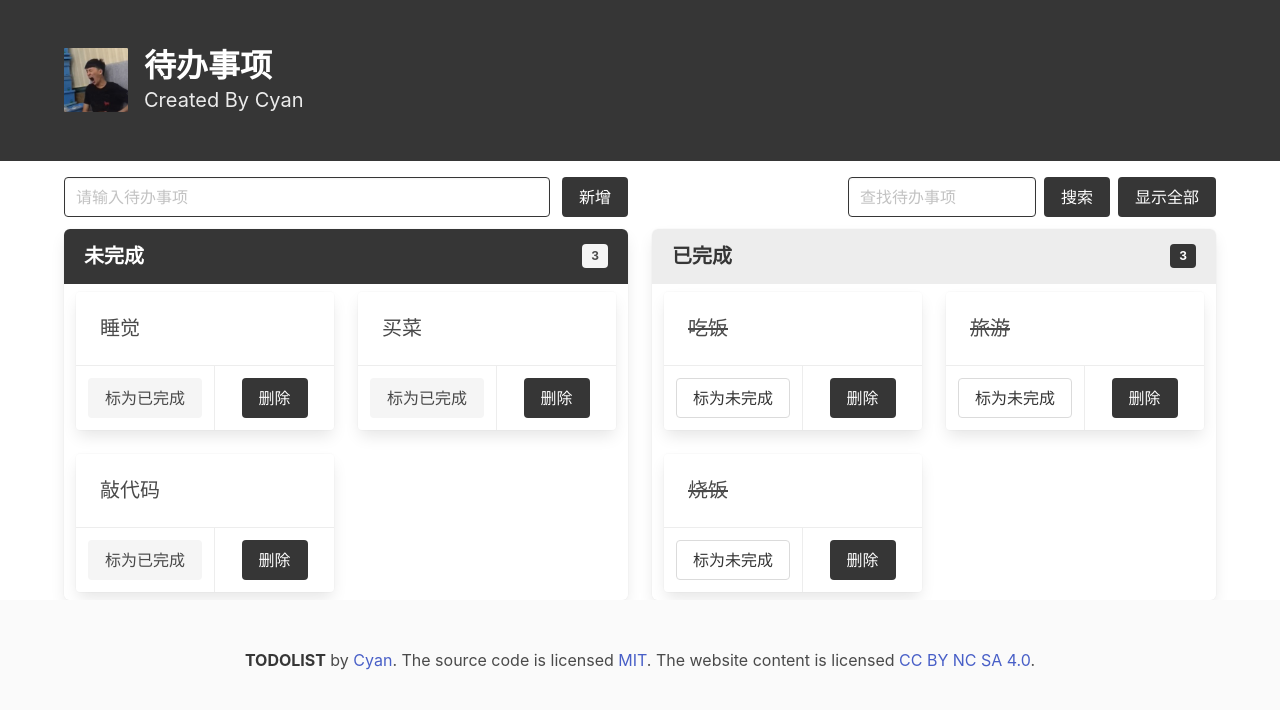
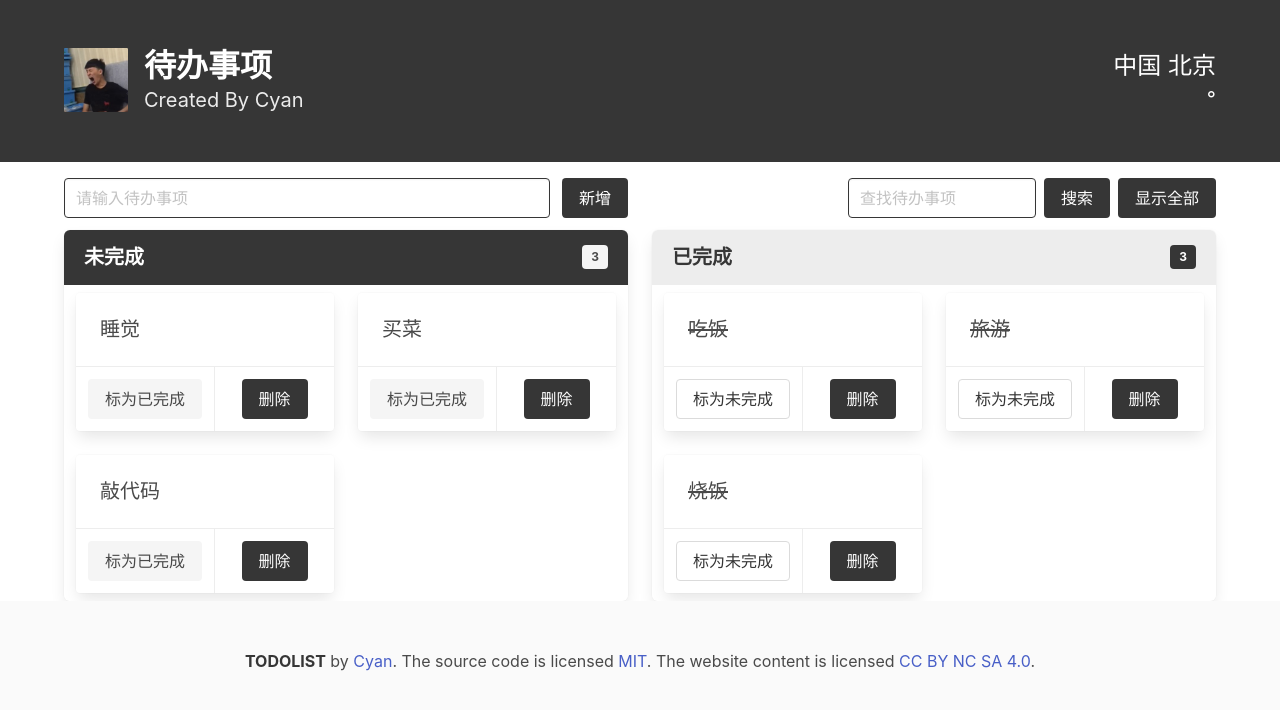
Before and after one commit to cyan-code/todo-list, a Vue app: page / in a window 1280 px wide. Shown: the top 710 px of the page. Built offline with nearby package versions, Linux system fonts and the light colour scheme; no server answers.

Commit message:
feat: 新增天气预报

```diff
--- a/package.json
+++ b/package.json
@@ -10,6 +10,7 @@
   },
   "dependencies": {
     "animate.css": "^4.1.1",
+    "axios": "^0.21.1",
     "bulma": "^0.9.2",
     "core-js": "^3.6.5",
     "vue": "^2.6.11"
--- a/src/App.vue
+++ b/src/App.vue
@@ -1,6 +1,6 @@
 <template>
   <div id="app">
-    <Header />
+    <Header/>
     <Search
       @emitAddNewTodo="addNewTodos"
       @emitsetSearchTxt="setSearchTxt"
@@ -72,6 +72,7 @@ export default {
     todoToBeDelId: '', // 当点击删除后，待删除的todo的id
     isSuccessModalAnimate: '',
     searchTxt: '',
+    weatherInfo: ''
     // showSearchResult: false
   }
   },
@@ -143,6 +144,15 @@ export default {
     document.addEventListener('gesturestart', function (event) {
       event.preventDefault()
   })
+  },
+  created() {
+    this.$http.getWeather()
+      .then(res => {
+        this.weatherInfo = res
+        this.$myBus.$emit('sendWeather' , {weatherInfo: this.weatherInfo})
+      })
+      .catch(err => {console.log(err);})
+
   }
 }
 </script>
--- a/src/components/Header.vue
+++ b/src/components/Header.vue
@@ -5,7 +5,7 @@
       <div class="hero-body">
         <div class="container">
           <div class="columns">
-            <div class="column is-flex">
+            <div class="column is-flex is-6">
               <figure class="image is-64x64 mr-4">
                 <img src="../assets/ztw.jpg" alt="ZTW">
               </figure>
@@ -18,6 +18,9 @@
                 </p>
               </div>
             </div>
+            <div class="column is-4 is-offset-2">
+              <Weather />
+            </div>
           </div>
         </div>
 
@@ -27,8 +30,12 @@
 </template>
 
 <script>
+import Weather from './Weather'
 export default {
-  name: 'Header'
+  name: 'Header',
+  components: {
+    Weather
+  }
 }
 </script>
 
--- /dev/null
+++ b/src/components/Weather.vue
@@ -0,0 +1,38 @@
+<template>
+  <div>
+    <div class="weather is-size-4">{{countryName}} {{cityName}}</div >
+    <div class="weather is-size-5">{{nowTemp}}&#176;</div >
+    <div class="weather is-size-6">{{nowWeather}}</div>
+  </div>
+</template>
+
+<script>
+export default {
+  name: 'Weather',
+  data() {
+    return {
+      countryName: '中国',
+      cityName: '北京',
+      nowTemp: '',
+      nowWeather: ''
+
+    }
+  },
+  created() {
+    this.$myBus.$on('sendWeather', (res)=> {
+      console.log(res);
+      this.countryName = res.weatherInfo.location.country
+      this.cityName = res.weatherInfo.location.city
+      this.nowTemp = res.weatherInfo.now.temp
+      this.nowWeather = res.weatherInfo.now.text
+
+    })
+  }
+}
+</script>
+
+<style scoped>
+.weather {
+  text-align: right;
+}
+</style>
--- a/src/main.js
+++ b/src/main.js
@@ -2,8 +2,13 @@ import Vue from 'vue'
 import App from './App.vue'
 import 'bulma/css/bulma.min.css'
 import 'animate.css/animate.min.css'
+import request from './request'
+
+Vue.prototype.$http = request
 
 Vue.config.productionTip =true
+
+Vue.prototype.$myBus = new Vue()
 
 new Vue({
   render: h => h(App),
--- /dev/null
+++ b/src/request/index.js
@@ -0,0 +1,22 @@
+import axios from 'axios'
+const ajax = axios.create({baseURL:'http://api.jirengu.com'})
+const getWeather = () => ajax.get('/getWeather.php')
+
+
+// 拦截请求处理数据
+ajax.interceptors.response.use((resp) => {
+  if(resp.status === 200) {
+    if (resp.data.message === "success") {
+      return resp.data.result
+    }
+    else {
+      return resp.data.message
+    }
+  }
+  else {
+    return resp.status
+  }
+})
+export default{
+  getWeather
+}
```
Also changed, not shown: 2 other files (tests, documents, lock files or other folders).
